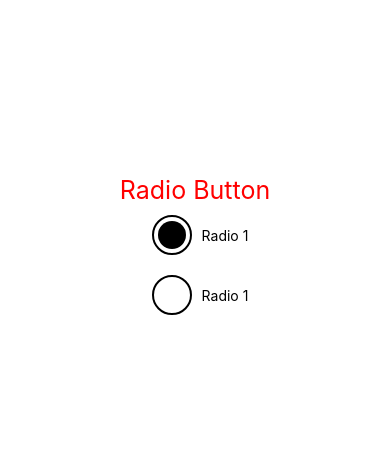
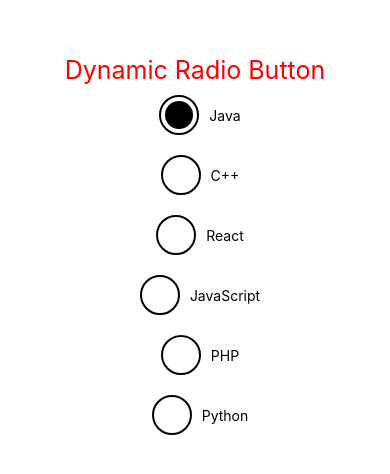
Before and after one commit to birbalkr/reactNative, a React Native app: screen / in a window 390 px wide. Shown: the part 172-646 px from the top of the page. Built offline with nearby package versions, Linux system fonts and the light colour scheme.

Commit message:
Dynamic Radio Button

```diff
--- a/App.tsx
+++ b/App.tsx
@@ -8,32 +8,52 @@ import {
 } from "react-native";
 
 const App = () => {
+    const skill=[
+        {
+            id:1,
+            name:'Java'
+        },
+        {
+            id:2,
+            name:'C++'
+        },
+        {
+            id:3,
+            name:'React'
+        },
+        {
+            id:4,
+            name:'JavaScript'
+        },
+        {
+            id:5,
+            name:'PHP'
+        },
+        {
+            id:6,
+            name:'Python'
+        },
+    ]
     const [radio, setRadio]=useState(1)
     return (
 
             <View style={style.main}>
 
-                <Text style={{ fontSize: 25, color: 'red' }}>Radio Button</Text>
-                <TouchableOpacity onPress={()=>setRadio(1)}>
+                <Text style={{ fontSize: 25, color: 'red' }}>Dynamic Radio Button</Text>
+                {
+                    skill.map((item,index)=> <TouchableOpacity
+                    key={index}
+                    onPress={()=>setRadio(item.id)}>
                     <View style={style.radiorap}>
                         <View style={style.radio}>
                             {
-                                radio ===1 ?  <View style={style.radiobg}></View> :null
+                                radio ===item.id ?  <View style={style.radiobg}></View> :null
                             }
                         </View>
-                        <Text>Radio 1</Text>
+                        <Text>{item.name}</Text>
                     </View>
-                </TouchableOpacity>
-                <TouchableOpacity onPress={()=>setRadio(2)}>
-                    <View style={style.radiorap}>
-                        <View style={style.radio}>
-                        {
-                                radio ===2 ?  <View style={style.radiobg}></View> :null
-                        }
-                        </View>
-                        <Text>Radio 1</Text>
-                    </View>
-                </TouchableOpacity>
+                </TouchableOpacity>)
+                }
             </View>
 
     )
```
